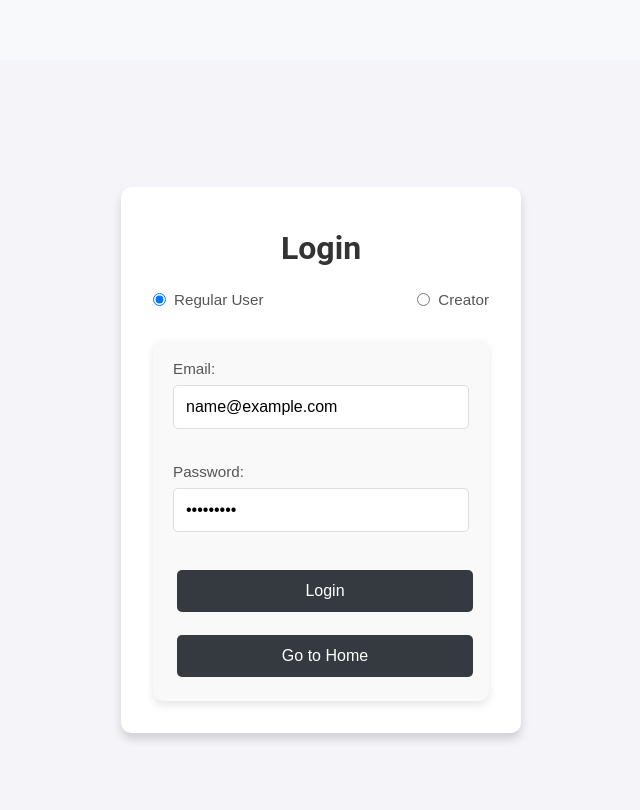
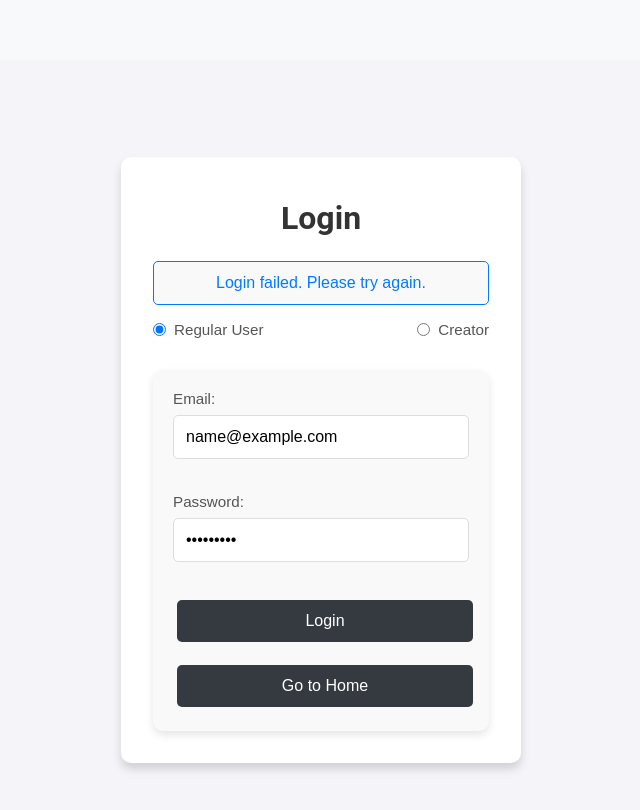
Before and after one commit to notAnotherAverageJoe/Property-Preservation-Plus, a React (Create React App) app in the folder client/: page /login in a window 1280 px wide. Both pictures are taken after typing "name@example.com", "Sample123" into the empty fields and a click on the button "Login". Shown: the top 810 px of the page, without its empty margins (319-959 px from the left). Built offline with nearby package versions, Linux system fonts and the light colour scheme; no server answers.

Commit message:
login alert

```diff
--- a/client/src/components/pages/Login.js
+++ b/client/src/components/pages/Login.js
@@ -9,6 +9,7 @@ const Login = () => {
   const [email, setEmail] = useState("");
   const [password, setPassword] = useState("");
   const [isCreator, setIsCreator] = useState(false);
+  const [error, setError] = useState(""); // Added state for error message
   const navigate = useNavigate();
   const { login } = useAuth();
   const location = useLocation();
@@ -24,6 +25,7 @@ const Login = () => {
 
   const handleSubmit = async (e) => {
     e.preventDefault();
+    setError(""); // Clear previous errors
 
     try {
       const endpoint = isCreator
@@ -37,10 +39,11 @@ const Login = () => {
         navigate("/dashboard");
       }
     } catch (error) {
-      console.error(
-        "Login failed:",
-        error.response ? error.response.data : error.message
-      );
+      // Set error message based on the response
+      const errorMessage =
+        error.response?.data?.message || "Login failed. Please try again.";
+      setError(errorMessage);
+      console.error("Login failed:", errorMessage);
     }
   };
 
@@ -49,7 +52,8 @@ const Login = () => {
       <div className="login-form">
         <h2>Login</h2>
         {message && <p className="alert alert-info">{message}</p>}
-
+        {error && <p className="alert alert-danger">{error}</p>}{" "}
+        {/* Display error message */}
         <div className="login-type">
           <label>
             <input
@@ -70,7 +74,6 @@ const Login = () => {
             Creator
           </label>
         </div>
-
         <form onSubmit={handleSubmit}>
           <div>
             <label htmlFor="email">Email:</label>
```
